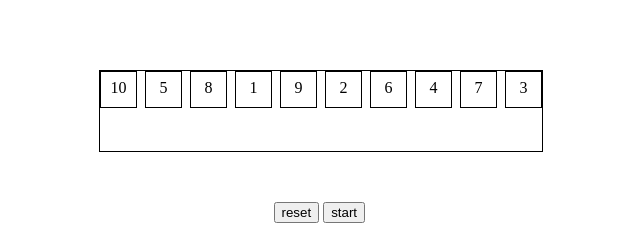
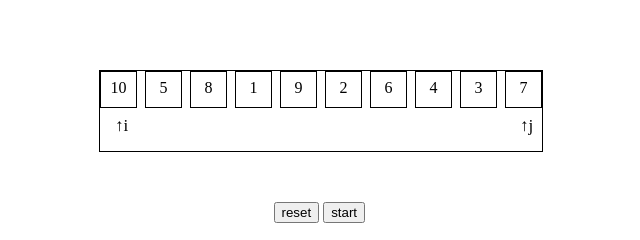
Before and after one commit to lucifan/sort, a plain HTML site: page index.html in a window 1280 px wide. Both pictures are taken after a click on the button "start". Shown: the part 148-388 px from the top of the page, 327-967 px from the left. Drawn offline with Linux system fonts and the light colour scheme.

Commit message:
start button is working

```diff
--- a/index.html
+++ b/index.html
@@ -17,6 +17,8 @@
 		<div class="number">6</div>
 		<div class="number">7</div>
 		<div class="number">9</div>
+		<div class="pointer pointer-i">↑i</div>
+		<div class="pointer pointer-j">↑j</div>
 	</div>
 	<div class="controller">
 		<button class="resetBtn">reset</button>
--- a/script.js
+++ b/script.js
@@ -1,4 +1,6 @@
 var numberBox = document.getElementsByClassName("number");
+var pointerI = document.getElementsByClassName("pointer-i")[0];
+var pointerJ = document.getElementsByClassName("pointer-j")[0];
 var startBtn = document.getElementsByClassName("startBtn")[0];
 var resetBtn = document.getElementsByClassName("resetBtn")[0];
 var number = [];
@@ -25,7 +27,56 @@ function resetNumber() {
 	}
 }
 
+function bubbleSort() {
+	var posI = 0;
+	var posJ = number.length-1;
+	pointerI.style.visibility = "visible";
+	pointerJ.style.visibility = "visible";
+	continueSort(posI, posJ);
+}
+
+function continueSort(posI, posJ) {
+	var i = posI;
+	var j = posJ;
+	for (; i < number.length; i++) {
+		for (; j > i; j--) {
+			pointerI.style.left = (15 + i * 45) + "px";
+			pointerJ.style.left = (15 + j * 45) + "px";
+			for (var k = 0; k < numberBox.length; k++) {
+				if (numberBox[k].style.left == ((j - 1) * 45) + "px") {
+					var leftBox = numberBox[k];
+				}
+				if (numberBox[k].style.left == (j * 45) + "px") {
+					var rightBox = numberBox[k];
+				}
+			}
+			if (parseInt(leftBox.innerText) >= parseInt(rightBox.innerText)) {
+				var times = 45;
+				var count = 1;
+				var left = parseInt(leftBox.style.left);
+				var right = parseInt(rightBox.style.left);
+				var move = setInterval((function(leftBox, rightBox, left, right) {
+					return function() {
+						leftBox.style.left = (left + count) + "px";
+						rightBox.style.left = (right - count) + "px";
+						count++;
+						if (count > times) {
+							clearInterval(move);
+						}
+					};
+				})(leftBox, rightBox, left, right), 50);
+				var nextMove = setTimeout(function() {
+					continueSort(i, j);
+				}, 3000);
+				return;
+			}
+		}
+		j = number.length - 1;
+	}
+}
+
 window.onload = function() {
 	initial();
 	resetBtn.addEventListener("click", resetNumber);
+	startBtn.addEventListener("click", bubbleSort);
 }
--- a/style.css
+++ b/style.css
@@ -24,6 +24,18 @@ body {
 	position: absolute;
 }
 
+.pointer {
+	font-size: 17px;
+	position: absolute;
+	top: 45px;
+	left: 15px;
+	visibility: hidden;
+}
+
+.pointer-j {
+	left: 420px;
+}
+
 .controller {
 	width: 95px;
 	margin: auto;
```
